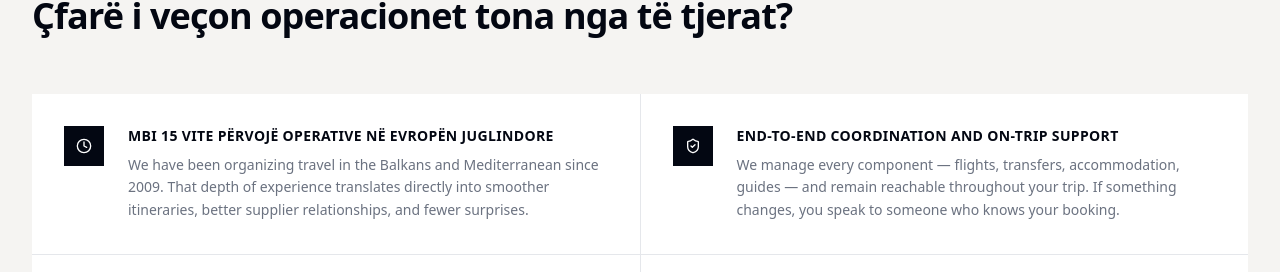
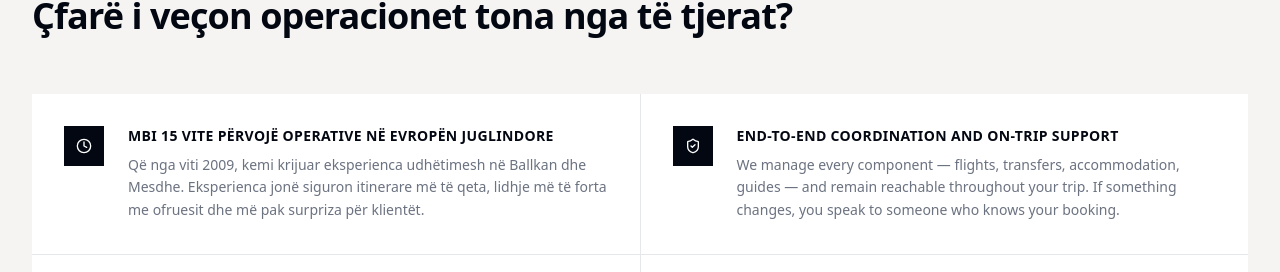
Before and after one commit to bla-mamba/univers-agency-finished, a React (Vite) app: page /about in a window 1280 px wide. Shown: the part 1484-1756 px from the top of the page. Built offline with nearby package versions, Linux system fonts and the light colour scheme; no server answers; the database is empty.

Commit message:
Updated AboutPage.tsx

```diff
--- a/src/pages/AboutPage.tsx
+++ b/src/pages/AboutPage.tsx
@@ -40,7 +40,7 @@ const whyChooseUs = [
  icon: Clock,
  title:'Mbi 15 vite përvojë operative në Evropën Juglindore',
  description:
-'We have been organizing travel in the Balkans and Mediterranean since 2009. That depth of experience translates directly into smoother itineraries, better supplier relationships, and fewer surprises.',
+'Që nga viti 2009, kemi krijuar eksperienca udhëtimesh në Ballkan dhe Mesdhe. Eksperienca jonë siguron itinerare më të qeta, lidhje më të forta me ofruesit dhe më pak surpriza për klientët.',
 },
  {
  icon: ShieldCheck,
```
